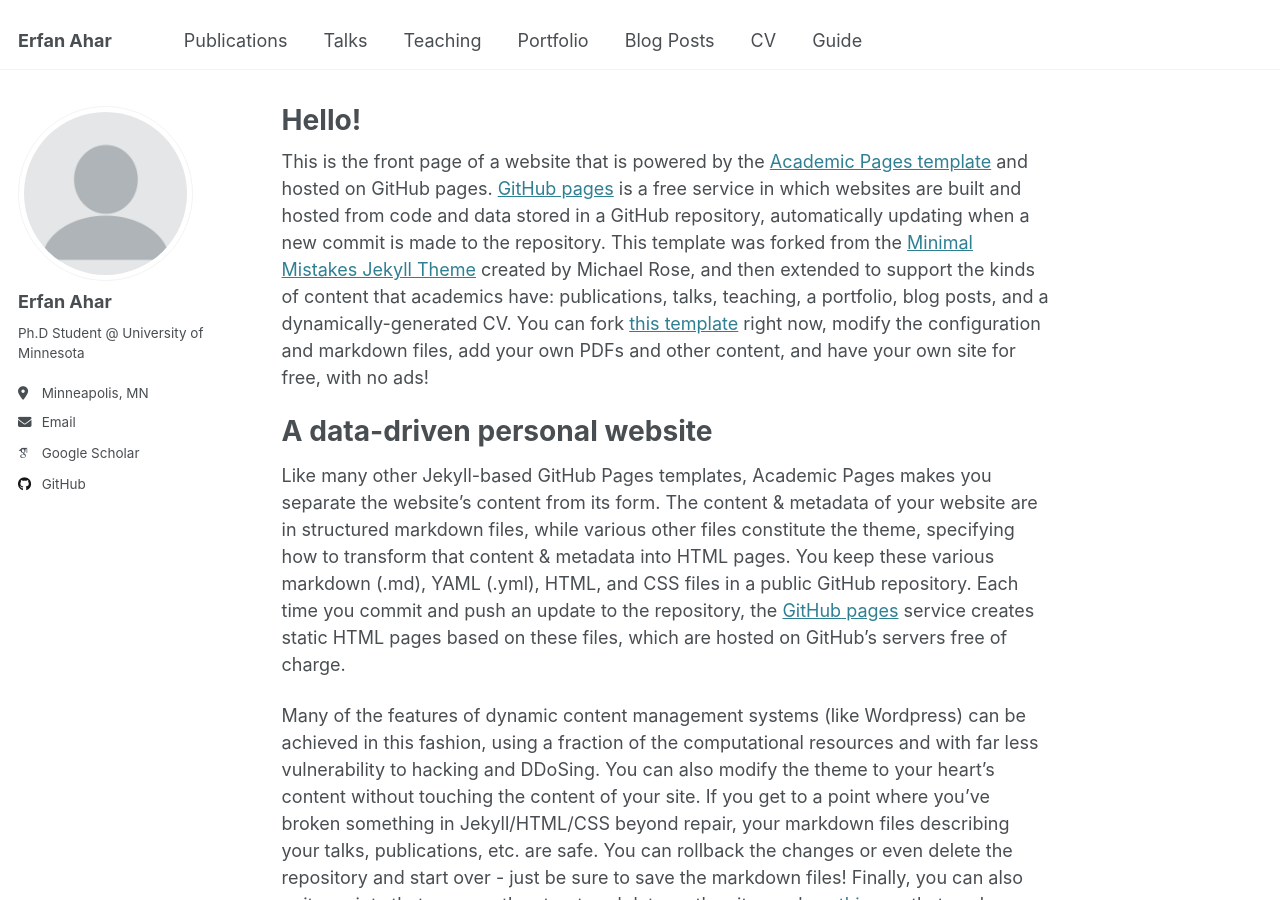
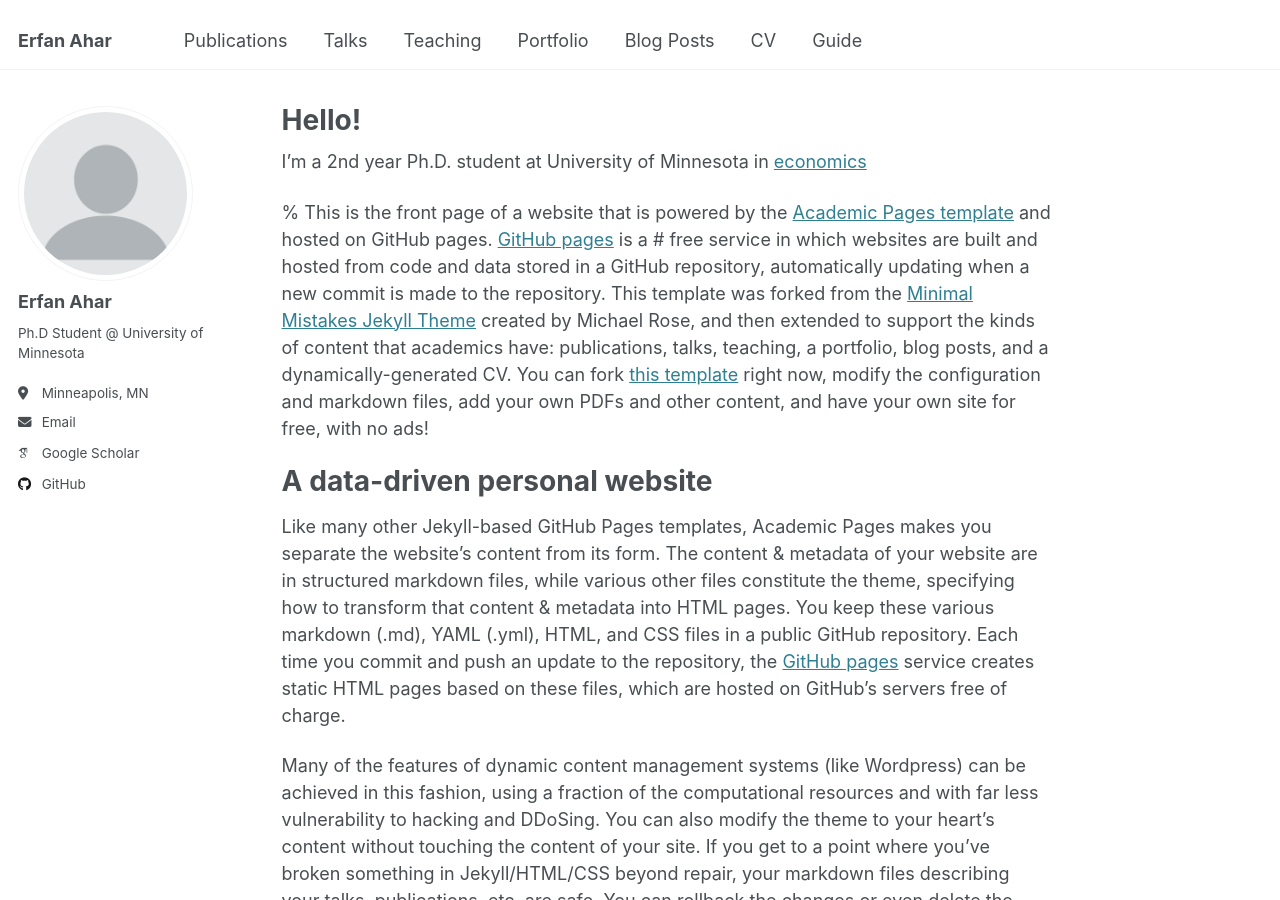
Before and after one commit to ErfanAhar/erfanahar.github.io, a Jekyll site: the page built from _pages/about.md, in a window 1280 px wide and 900 px high. Built offline with Jekyll 4.4.1, drawn with Linux system fonts in a browser that asks for light colours; some web fonts are replaced.

Commit message:
Update about.md

```diff
--- a/_pages/about.md
+++ b/_pages/about.md
@@ -7,7 +7,9 @@ redirect_from:
   - /about.html
 ---
 
-This is the front page of a website that is powered by the [Academic Pages template](https://github.com/academicpages/academicpages.github.io) and hosted on GitHub pages. [GitHub pages](https://pages.github.com) is a free service in which websites are built and hosted from code and data stored in a GitHub repository, automatically updating when a new commit is made to the repository. This template was forked from the [Minimal Mistakes Jekyll Theme](https://mmistakes.github.io/minimal-mistakes/) created by Michael Rose, and then extended to support the kinds of content that academics have: publications, talks, teaching, a portfolio, blog posts, and a dynamically-generated CV. You can fork [this template](https://github.com/academicpages/academicpages.github.io) right now, modify the configuration and markdown files, add your own PDFs and other content, and have your own site for free, with no ads!
+I'm a 2nd year Ph.D. student at University of Minnesota in [economics](https://cla.umn.edu/economics)
+
+% This is the front page of a website that is powered by the [Academic Pages template](https://github.com/academicpages/academicpages.github.io) and hosted on GitHub pages. [GitHub pages](https://pages.github.com) is a # free service in which websites are built and hosted from code and data stored in a GitHub repository, automatically updating when a new commit is made to the repository. This template was forked from the [Minimal Mistakes Jekyll Theme](https://mmistakes.github.io/minimal-mistakes/) created by Michael Rose, and then extended to support the kinds of content that academics have: publications, talks, teaching, a portfolio, blog posts, and a dynamically-generated CV. You can fork [this template](https://github.com/academicpages/academicpages.github.io) right now, modify the configuration and markdown files, add your own PDFs and other content, and have your own site for free, with no ads!
 
 A data-driven personal website
 ======
```
